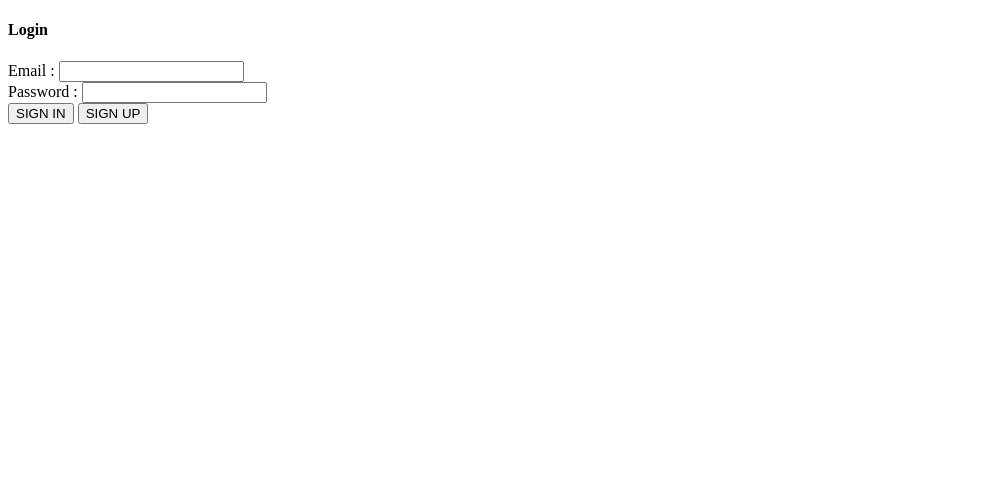
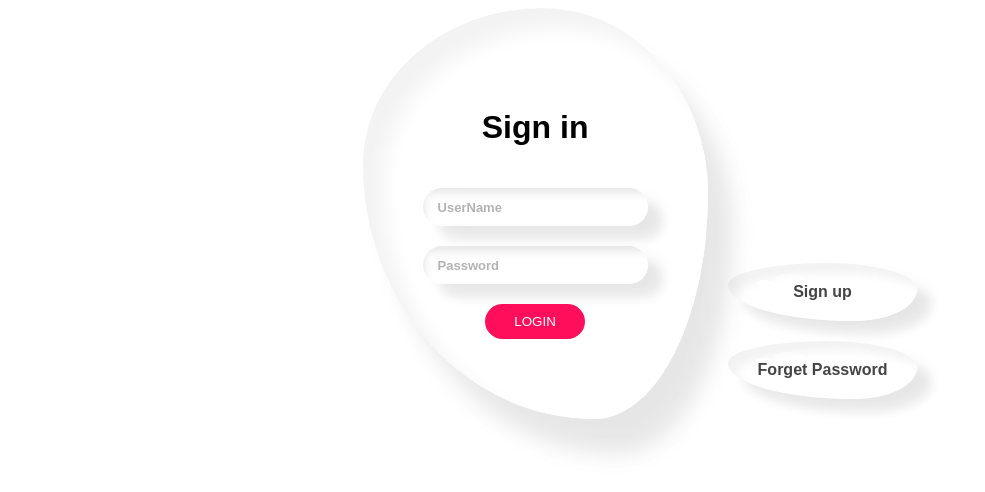
Before and after one commit to Dinesh-Bandara/Simple-School-Management-System-, a plain HTML site: page index.html in a window 1280 px wide. Shown: the whole page, without its empty margins (0-985 px from the left). Drawn offline with Linux system fonts and the light colour scheme.

Commit message:
developed login css file

```diff
--- a/Css/login.css
+++ b/Css/login.css
@@ -0,0 +1,209 @@
+.login-card {
+    font-family: sans-serif;
+    display: flex;
+    flex-direction: row;
+    justify-content: center;
+    align-items: flex-end;
+    gap: 20px;
+    flex-wrap: wrap;
+}
+
+.login-form {
+
+    border-radius: 52% 48% 33% 67%/38% 45% 55% 62%;
+    box-shadow: inset 20px 20px 20px #0000000d, 25px 35px 20px #0000000d, 25px 35px 30px #0000000d,
+        inset -20px -20px 25px #ffffffe6;
+    position: relative;
+    transition: all ease .5s;
+
+    &::before {
+        content: '';
+        position: absolute;
+        background-color: white;
+        width: 5%;
+        height: 0;
+        padding-bottom: 5%;
+        left: 25%;
+        top: 25%;
+        transform: skew(10deg, 0deg);
+        border-radius: 50%;
+        opacity: 0.5;
+        transition: all ease .5s;
+    }
+
+    &::after {
+        content: '';
+        position: absolute;
+        background-color: white;
+        width: 10%;
+        height: 0;
+        padding-bottom: 10%;
+        left: 15%;
+        transform: skew(10deg, 0deg);
+        border-radius: 50%;
+        opacity: 0.9;
+        transition: all ease .5s;
+
+    }
+
+    &:hover{
+        border-radius: 50%;
+
+        &::before{
+            transform: skew(0deg,0deg) translate(50%,10%);
+        }
+
+        &::after{
+            transform: skew(0deg,0deg) translate(50%,10%);
+        }
+    }
+}
+
+.login-box{
+    display: flex;
+    flex-direction: column;
+    justify-content: center;
+    align-items: center;
+    gap: 20px;
+    padding: 80px 60px;
+
+    h4{
+        color: black;
+        margin: 0;
+    }
+
+    form{
+        display: flex;
+        flex-direction: column;
+        justify-content: center;
+        align-items: center;
+        gap: 20px;
+    }
+}
+
+input{
+    border: none;
+    background-color: transparent;
+    outline: none;
+    color: black;
+    font-weight: 550;
+
+    &::placeholder{
+        font-size: 13px;
+        color: #0000004d;
+    }
+}
+
+.input-group{
+    width: 225px;
+    border-radius: 25px;
+    box-shadow: 15px 15px 10px #0000000d,15px 10px 15px #0000000d;
+    overflow: hidden;
+
+    input{
+        font-size: 16px;
+        padding: 10px 15px;
+        width: 100%;
+        box-shadow: inset 2px 5px 10px #0000001a,inset -2px -5px 10px #fff;
+
+    }
+
+}
+
+.btn{
+    display: flex;
+    justify-content: center;
+}
+
+button{
+    border: none;
+    background-color: #ff0f5b;
+    width: 100px;
+    padding: 10px;
+    color: white;
+    border-radius: 20px;
+}
+
+/* Layout for the container holding the new buttons */
+.right {
+    display: flex;
+    flex-direction: column;
+    gap: 20px;
+    margin-bottom: 20px; /* Aligns with the form visually */
+}
+
+/* Apply the Liquid Glass Style */
+.Sign-up,
+.forget-pwd {
+    /* 1. The Organic Shape */
+    border-radius: 52% 48% 33% 67% / 38% 45% 55% 62%;
+
+    /* 2. The Soft Depth (Shadows) */
+    box-shadow:
+        inset 10px 10px 10px #0000000d,
+        15px 15px 10px #0000000d,
+        15px 10px 15px #0000000d,
+        inset -10px -10px 10px #ffffffe6;
+
+    position: relative;
+    transition: all ease 0.5s;
+
+    /* Spacing and Text Styling */
+    padding: 20px 30px;
+    display: flex;
+    justify-content: center;
+    align-items: center;
+    cursor: pointer;
+    font-weight: 600;
+    color: #444; /* Darker text for contrast */
+}
+
+/* 3. The Glossy Reflections (Highlights) */
+.Sign-up::before,
+.forget-pwd::before {
+    content: '';
+    position: absolute;
+    background-color: white;
+    width: 15%;
+    height: 15%;
+    border-radius: 50%;
+    left: 25%;
+    top: 20%;
+    opacity: 0.5;
+    transition: all ease 0.5s;
+}
+
+.Sign-up::after,
+.forget-pwd::after {
+    content: '';
+    position: absolute;
+    background-color: white;
+    width: 8%;
+    height: 8%;
+    border-radius: 50%;
+    left: 15%;
+    top: 30%;
+    opacity: 0.9;
+    transition: all ease 0.5s;
+}
+
+/* Hover Effects: Rounding the shape and moving reflections */
+.Sign-up:hover,
+.forget-pwd:hover {
+    border-radius: 50%; /* Becomes a perfect circle/oval on hover */
+    color: #000;
+    box-shadow:
+        inset 5px 5px 10px #0000000d,
+        10px 10px 10px #0000000d,
+        inset -5px -5px 10px #ffffffe6;
+}
+
+.Sign-up:hover::before,
+.forget-pwd:hover::before {
+    transform: translate(10px, 10px); /* Moves highlight */
+}
+
+.Sign-up:hover::after,
+.forget-pwd:hover::after {
+    transform: translate(10px, 10px); /* Moves highlight */
+}
--- a/index.html
+++ b/index.html
@@ -5,23 +5,38 @@
     <meta charset="UTF-8">
     <meta name="viewport" content="width=device-width, initial-scale=1.0">
     <title>Login</title>
+    <link rel="stylesheet" href="/Css/login.css">
 </head>
 
 <body>
     <div class="login-card">
-        <h4>Login</h4>
-        <div class="input-group">
-            <label for="email" class="input-lable">Email :</label>
-            <input type="text" id="email">
+
+        <div class="login-form">
+            <div class="login-box">
+                <h1>Sign in</h1>
+                <form action="">
+                    <div class="input-group">
+                        <input type="text" placeholder="UserName">
+                    </div>
+                    <div class="input-group">
+                        <input type="text" placeholder="Password">
+                    </div>
+                    <div class=" btn">
+                        <button>LOGIN</button>
+                    </div>
+                </form>
+            </div>
         </div>
-        <div class="input-group">
-            <label for="password" class="input-lable">Password :</label>
-            <input type="password" id="password">
+
+        <div class="right">
+            <div class="Sign-up">
+                <span>Sign up</span>
+            </div>
+            <div class="forget-pwd">
+                <span>Forget Password</span>
+            </div>
         </div>
-        <div class="btn-group">
-            <button class="login-btn">SIGN IN</button>
-            <button class="login-btn">SIGN UP</button>
-        </div>
+
     </div>
 </body>
 
```
